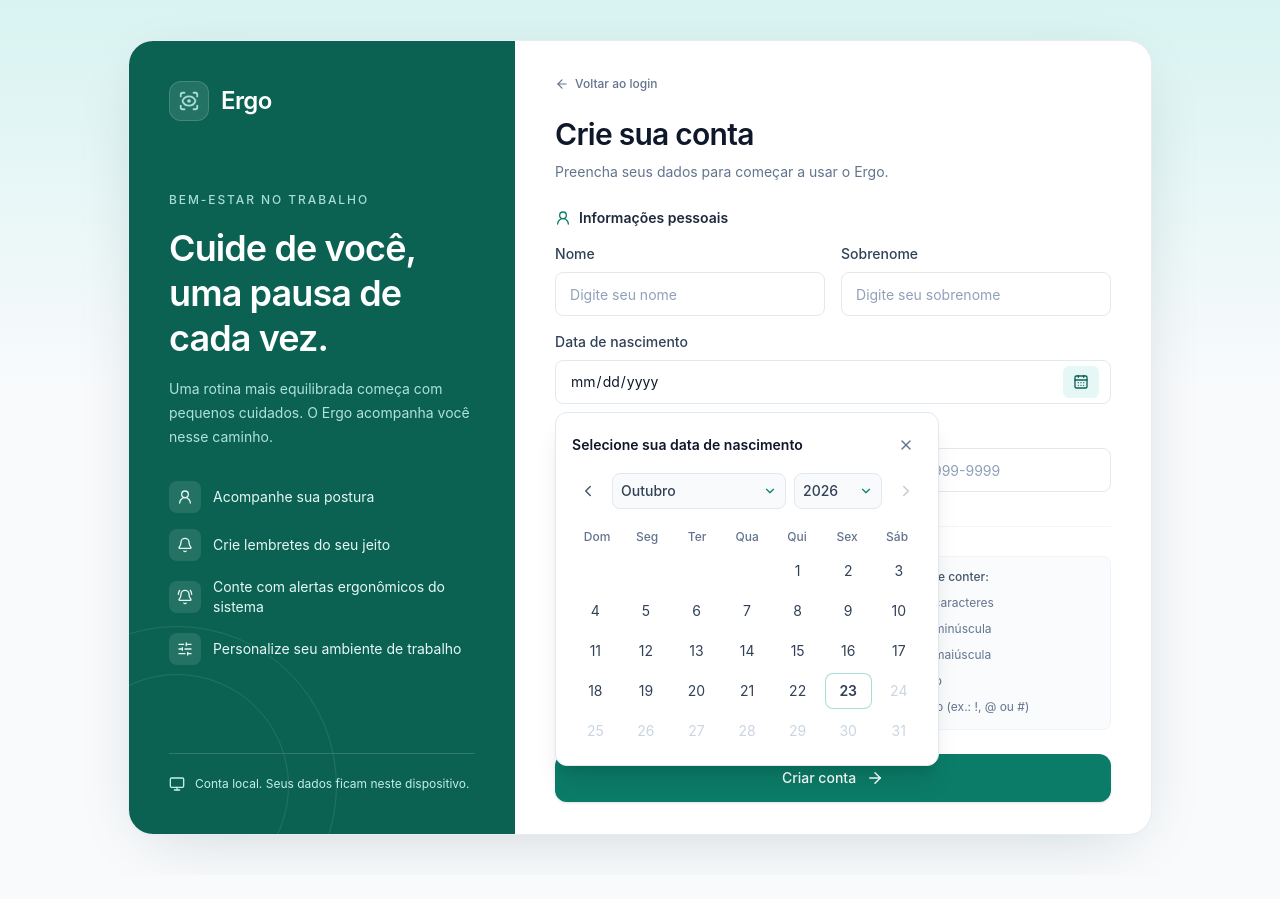
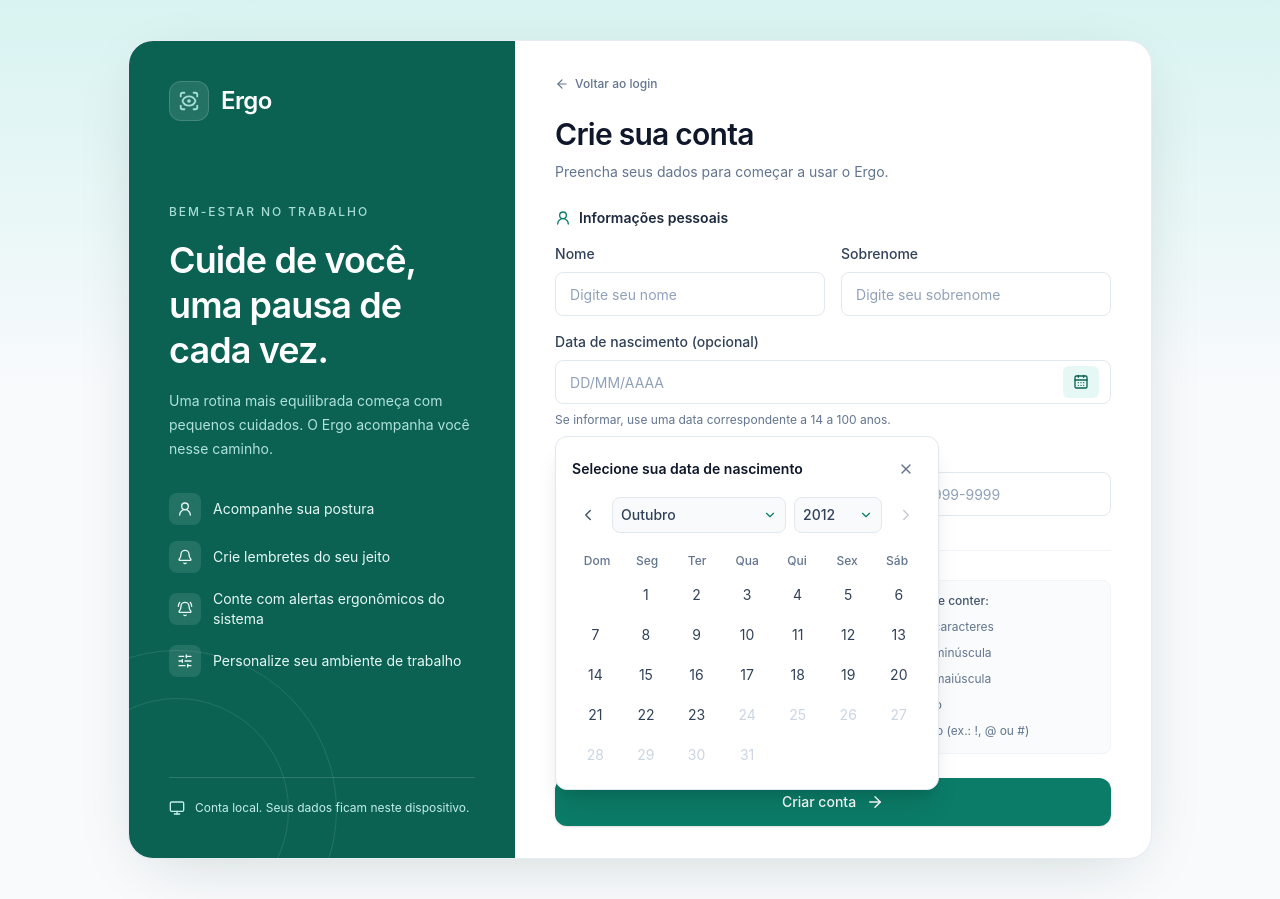
Before and after one commit to otaviocostao/ergo-app-tauri, a React (Vite) app: page /cadastro in a window 1280 px wide. Both pictures are taken after a click on the button 1081 px from the left and 382 px from the top of the page. Before the commit the page ends 875 px from the top, so only its background shows below. Built offline with nearby package versions, Linux system fonts and the light colour scheme.

Commit message:
fix(auth): preserva datas inválidas e limita o calendário

```diff
--- a/src/components/auth/BirthDateInput.tsx
+++ b/src/components/auth/BirthDateInput.tsx
@@ -3,6 +3,7 @@ import { CalendarDays, ChevronLeft, ChevronRight, X } from "lucide-react";
 import Input from "../Input";
 import CalendarSelect from "./CalendarSelect";
 import { authFieldStyles } from "./authStyles";
+import { birthDateBounds, dateValue, displayBirthDate, MAX_USER_AGE, MIN_USER_AGE, parseBirthDate } from "../../auth/birthDatePolicy";
 
 interface BirthDateInputProps {
   value: string;
@@ -22,10 +23,6 @@ function dateAt(year: number, month: number, day: number) {
   return date;
 }
 
-function dateValue(date: Date) {
-  return `${String(date.getFullYear()).padStart(4, "0")}-${String(date.getMonth() + 1).padStart(2, "0")}-${String(date.getDate()).padStart(2, "0")}`;
-}
-
 export default function BirthDateInput({ value, onChange, error, disabled = false }: BirthDateInputProps) {
   const calendarId = useId();
   const containerRef = useRef<HTMLDivElement>(null);
@@ -33,19 +30,20 @@ export default function BirthDateInput({ value, onChange, error, disabled = fals
   const triggerRef = useRef<HTMLButtonElement>(null);
   const [open, setOpen] = useState(false);
   const today = new Date();
-  const todayValue = dateValue(today);
-  const selected = value ? new Date(`${value}T12:00:00`) : today;
-  const initial = Number.isNaN(selected.getTime()) || dateValue(selected) > todayValue ? today : selected;
+  const { earliest, latest } = birthDateBounds(today);
+  const earliestValue = dateValue(earliest);
+  const latestValue = dateValue(latest);
+  const selected = parseBirthDate(value);
+  const initial = selected && dateValue(selected) >= earliestValue && dateValue(selected) <= latestValue ? selected : latest;
   const [view, setView] = useState(() => dateAt(initial.getFullYear(), initial.getMonth(), 1));
   const [activeDay, setActiveDay] = useState(initial.getDate());
   const year = view.getFullYear();
   const month = view.getMonth();
   const dayCount = dateAt(year, month + 1, 0).getDate();
   const firstWeekday = view.getDay();
-  const latestDay = year === today.getFullYear() && month === today.getMonth() ? today.getDate() : dayCount;
-  const firstYear = Math.min(today.getFullYear() - 120, year);
-  const years = Array.from({ length: today.getFullYear() - firstYear + 1 }, (_, index) => today.getFullYear() - index);
-  const canGoForward = year < today.getFullYear() || month < today.getMonth();
+  const years = Array.from({ length: latest.getFullYear() - earliest.getFullYear() + 1 }, (_, index) => latest.getFullYear() - index);
+  const canGoBack = year > earliest.getFullYear() || month > earliest.getMonth();
+  const canGoForward = year < latest.getFullYear() || month < latest.getMonth();
 
   useEffect(() => {
     if (!open) return;
@@ -81,12 +79,13 @@ export default function BirthDateInput({ value, onChange, error, disabled = fals
 
   function changeMonth(nextYear: number, nextMonth: number, day = activeDay) {
     let next = dateAt(nextYear, nextMonth, 1);
-    if (next.getFullYear() < 1) return;
-    if (dateValue(next) > todayValue) next = dateAt(today.getFullYear(), today.getMonth(), 1);
-    const lastDay = next.getFullYear() === today.getFullYear() && next.getMonth() === today.getMonth()
-      ? today.getDate() : dateAt(next.getFullYear(), next.getMonth() + 1, 0).getDate();
-    setView(next);
-    setActiveDay(Math.min(day, lastDay));
+    const nextDay = dateAt(next.getFullYear(), next.getMonth(), Math.min(day, dateAt(next.getFullYear(), next.getMonth() + 1, 0).getDate()));
+    if (dateValue(nextDay) < earliestValue) next = earliest;
+    else if (dateValue(nextDay) > latestValue) next = latest;
+    else next = nextDay;
+    setView(dateAt(next.getFullYear(), next.getMonth(), 1));
+    setActiveDay(next.getDate());
+    return next;
   }
 
   function navigateDays(event: KeyboardEvent<HTMLButtonElement>, day: number) {
@@ -108,9 +107,8 @@ export default function BirthDateInput({ value, onChange, error, disabled = fals
       default: return;
     }
     event.preventDefault();
-    if (next.getFullYear() < 1 || dateValue(next) > todayValue) return;
-    changeMonth(next.getFullYear(), next.getMonth(), next.getDate());
-    focusDay(next.getDate());
+    const destination = changeMonth(next.getFullYear(), next.getMonth(), next.getDate());
+    focusDay(destination.getDate());
   }
 
   return (
@@ -119,11 +117,12 @@ export default function BirthDateInput({ value, onChange, error, disabled = fals
     }} onKeyDown={(event) => {
       if (open && event.key === "Escape") { event.preventDefault(); event.stopPropagation(); closeCalendar(); }
     }}>
-      <Input ref={inputRef} label="Data de nascimento" type="date" lang="pt-BR" autoComplete="bday"
-        value={value} max={todayValue} onChange={(event) => onChange(event.target.value)}
-        error={error} disabled={disabled} aria-required="true"
+      <Input ref={inputRef} name="birthDate" label="Data de nascimento (opcional)" type="text" lang="pt-BR" autoComplete="bday"
+        placeholder="DD/MM/AAAA" maxLength={10} value={displayBirthDate(value)} onChange={(event) => onChange(event.target.value)}
+        helperText={`Se informar, use uma data correspondente a ${MIN_USER_AGE} a ${MAX_USER_AGE} anos.`}
+        error={error} disabled={disabled}
         {...authFieldStyles}
-        inputClassName={`${authFieldStyles.inputClassName} pr-32! [&::-webkit-calendar-picker-indicator]:hidden`}
+        inputClassName={`${authFieldStyles.inputClassName} pr-14!`}
         rightIcon={
           <button ref={triggerRef} type="button" disabled={disabled} onClick={toggleCalendar}
             aria-label="Escolher data de nascimento no calendário" aria-haspopup="dialog" aria-expanded={open}
@@ -143,12 +142,12 @@ export default function BirthDateInput({ value, onChange, error, disabled = fals
             </button>
           </div>
           <div className="mb-4 flex items-center gap-2">
-            <button type="button" onClick={() => changeMonth(year, month - 1)} disabled={year === 1 && month === 0}
+            <button type="button" onClick={() => changeMonth(year, month - 1)} disabled={!canGoBack}
               aria-label="Mês anterior" className="flex h-9 w-8 shrink-0 items-center justify-center rounded-md text-slate-600 hover:bg-slate-100 dark:text-slate-300 dark:hover:bg-slate-800 focus-visible:outline-2 focus-visible:outline-primary-600 disabled:opacity-30">
               <ChevronLeft size={18} aria-hidden="true" />
             </button>
             <CalendarSelect label="Mês de nascimento" value={month} onChange={(value) => changeMonth(year, value)}
-              className="flex-1" options={months.map((label, index) => ({ value: index, label, disabled: year === today.getFullYear() && index > today.getMonth() }))} />
+              className="flex-1" options={months.map((label, index) => ({ value: index, label, disabled: (year === earliest.getFullYear() && index < earliest.getMonth()) || (year === latest.getFullYear() && index > latest.getMonth()) }))} />
             <CalendarSelect label="Ano de nascimento" value={year} onChange={(value) => changeMonth(value, month)}
               className="w-22 shrink-0" options={years.map((option) => ({ value: option, label: String(option) }))} />
             <button type="button" onClick={() => changeMonth(year, month + 1)} disabled={!canGoForward}
@@ -166,13 +165,13 @@ export default function BirthDateInput({ value, onChange, error, disabled = fals
               const day = index + 1;
               const date = dateAt(year, month, day);
               const iso = dateValue(date);
-              const isSelected = iso === value;
-              return <button key={day} type="button" data-day={day} disabled={day > latestDay}
+              const isSelected = selected ? iso === dateValue(selected) : false;
+              return <button key={day} type="button" data-day={day} disabled={iso < earliestValue || iso > latestValue}
                 tabIndex={day === activeDay ? 0 : -1} aria-label={fullDate.format(date)} aria-pressed={isSelected}
-                aria-current={iso === todayValue ? "date" : undefined} onFocus={() => setActiveDay(day)}
+                onFocus={() => setActiveDay(day)}
                 onKeyDown={(event) => navigateDays(event, day)}
                 onClick={() => { onChange(iso); setOpen(false); inputRef.current?.focus(); }}
-                className={`flex h-9 items-center justify-center rounded-lg text-sm transition-colors focus-visible:outline-2 focus-visible:outline-offset-1 focus-visible:outline-primary-600 disabled:cursor-not-allowed disabled:text-slate-300 dark:disabled:text-slate-600 ${isSelected ? "bg-primary-700 font-semibold text-white hover:bg-primary-800 dark:bg-primary-500 dark:text-slate-950 dark:hover:bg-primary-400" : "text-slate-700 hover:bg-primary-50 dark:text-slate-300 dark:hover:bg-slate-800"} ${iso === todayValue && !isSelected ? "ring-1 ring-inset ring-primary-200 font-semibold dark:ring-primary-700" : ""}`}>
+                className={`flex h-9 items-center justify-center rounded-lg text-sm transition-colors focus-visible:outline-2 focus-visible:outline-offset-1 focus-visible:outline-primary-600 disabled:cursor-not-allowed disabled:text-slate-300 dark:disabled:text-slate-600 ${isSelected ? "bg-primary-700 font-semibold text-white hover:bg-primary-800 dark:bg-primary-500 dark:text-slate-950 dark:hover:bg-primary-400" : "text-slate-700 hover:bg-primary-50 dark:text-slate-300 dark:hover:bg-slate-800"}`}>
                 {day}
               </button>;
             })}
```
